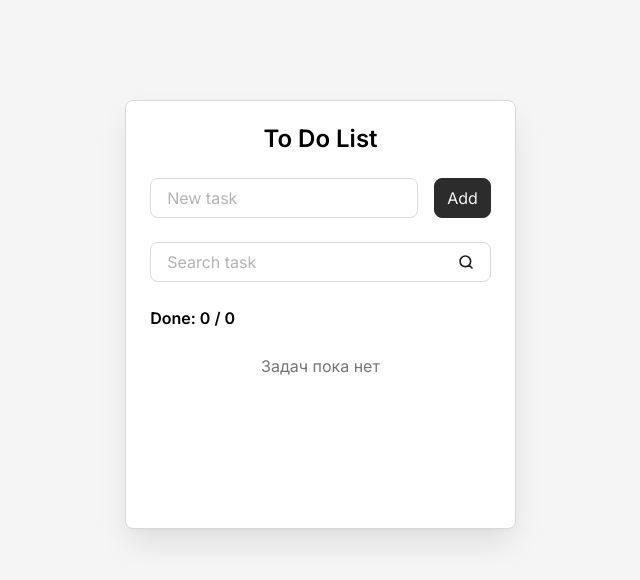
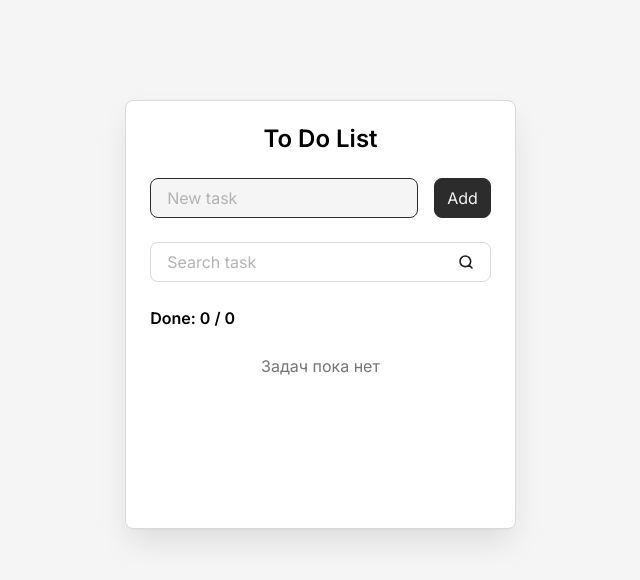
Before and after one commit to vitalk15/Todo-React, a React (Vite) app: page / in a window 1280 px wide. Shown: the top 580 px of the page, without its empty margins (312-952 px from the left). Built offline with nearby package versions, Linux system fonts and the light colour scheme.

Commit message:
добавил фокус на поле ввода новой задач через useRef

```diff
--- a/src/components/AddTaskForm.jsx
+++ b/src/components/AddTaskForm.jsx
@@ -2,7 +2,7 @@ import Button from './Button'
 import Field from './Field'
 
 const AddTaskForm = (props) => {
-	const { addTask, newTaskTitle, setNewTaskTitle } = props
+	const { addTask, newTaskTitle, setNewTaskTitle, newTaskInputRef } = props
 
 	const onSubmit = (event) => {
 		event.preventDefault()
@@ -17,6 +17,7 @@ const AddTaskForm = (props) => {
 				id="new-task"
 				value={newTaskTitle}
 				onInput={(event) => setNewTaskTitle(event.target.value)}
+				ref={newTaskInputRef}
 			/>
 			<Button type="submit">Add</Button>
 		</form>
--- a/src/components/Field.jsx
+++ b/src/components/Field.jsx
@@ -1,5 +1,5 @@
 const Field = (props) => {
-	const { className = '', id, label, type = 'text', value, onInput } = props
+	const { className = '', id, label, type = 'text', value, onInput, ref } = props
 
 	return (
 		<div className={`field ${className}`}>
@@ -14,6 +14,7 @@ const Field = (props) => {
 				type={type}
 				value={value}
 				onInput={onInput}
+				ref={ref}
 			/>
 		</div>
 	)
--- a/src/components/Todo.jsx
+++ b/src/components/Todo.jsx
@@ -1,4 +1,4 @@
-import { useState, useEffect } from 'react'
+import { useState, useEffect, useRef } from 'react'
 import AddTaskForm from './AddTaskForm'
 import SearchTaskForm from './SearchTaskForm'
 import TodoInfo from './TodoInfo'
@@ -15,6 +15,7 @@ const Todo = () => {
 	})
 
 	const [newTaskTitle, setNewTaskTitle] = useState('')
+	const newTaskInputRef = useRef(null)
 	const [searchQuery, setSearchQuery] = useState('')
 
 	const deleteAllTasks = () => {
@@ -53,6 +54,8 @@ const Todo = () => {
 			setNewTaskTitle('')
 			setSearchQuery('')
 
+			newTaskInputRef.current.focus()
+
 			// Второй вариант
 			// setTasks((task) => [
 			// 	...task,
@@ -63,12 +66,17 @@ const Todo = () => {
 			// 	},
 			// ])
 			// setNewTaskTitle('')
+			// setSearchQuery('')
 		}
 	}
 
 	useEffect(() => {
 		localStorage.setItem('tasks', JSON.stringify(tasks))
 	}, [tasks])
+
+	useEffect(() => {
+		newTaskInputRef.current.focus()
+	}, [])
 
 	const clearSearchQuery = searchQuery.trim().toLowerCase()
 	const filteredTasks =
@@ -83,6 +91,7 @@ const Todo = () => {
 				addTask={addTask}
 				newTaskTitle={newTaskTitle}
 				setNewTaskTitle={setNewTaskTitle}
+				newTaskInputRef={newTaskInputRef}
 			/>
 			<SearchTaskForm searchQuery={searchQuery} setSearchQuery={setSearchQuery} />
 			<TodoInfo
--- a/src/components/TodoList.jsx
+++ b/src/components/TodoList.jsx
@@ -9,6 +9,7 @@ const TodoList = (props) => {
 	} = props
 
 	const hasTasks = tasks.length > 0
+	// возвращает true, если массив существует и пуст
 	const isEmptyFilteredTasks = filteredTasks?.length === 0
 
 	if (!hasTasks) {
@@ -21,7 +22,7 @@ const TodoList = (props) => {
 
 	return (
 		<ul className="todo__list">
-			{/* если filteredTasks не пустой то он ренедерится, иначе рендерится tasks */}
+			{/* если filteredTasks не пустой то он рендерится, иначе рендерится tasks */}
 			{(filteredTasks ?? tasks).map((task) => (
 				<TodoItem
 					className="todo__item"
```
